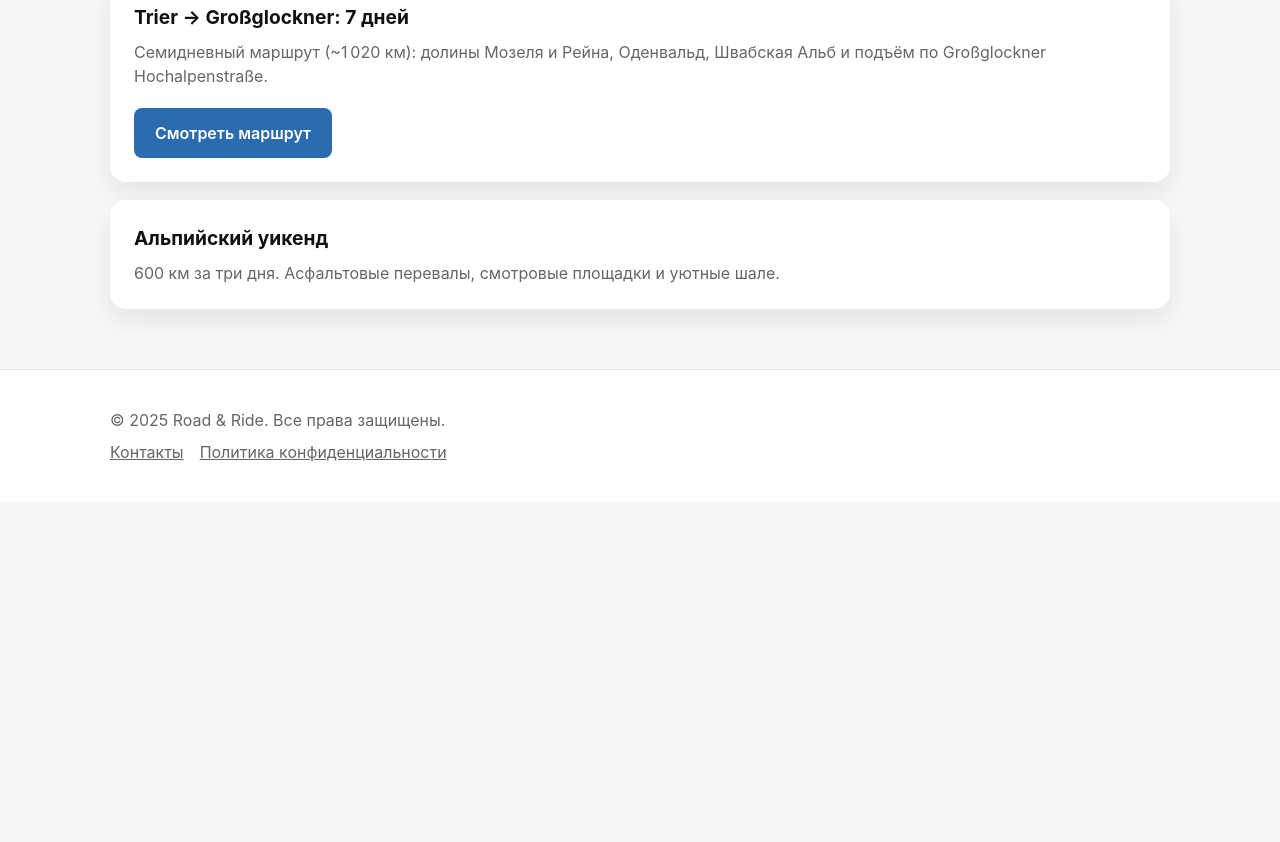
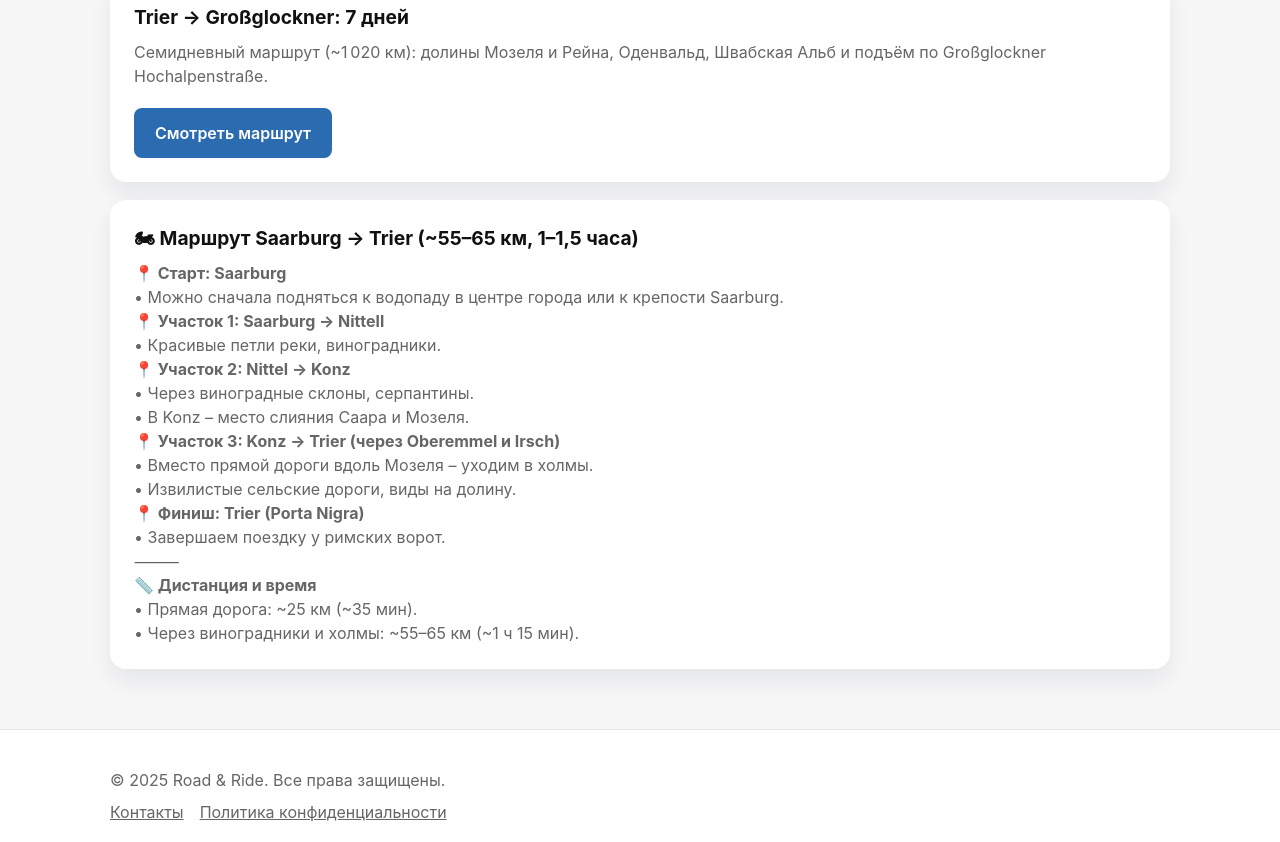
Before and after one commit to spetrin/road-ride-site, a plain HTML site: page trips.html in a window 1280 px wide. Shown: the part 568-1410 px from the top of the page. Before the commit the page ends 1070 px from the top, so only its background shows below. Drawn offline with Linux system fonts and the light colour scheme.

Commit message:
замена текста

```diff
--- a/trips.html
+++ b/trips.html
@@ -67,8 +67,14 @@
       </li>
       <li>
         <div class="trip-list-text">
-          <h3>Альпийский уикенд</h3>
-          <p>600 км за три дня. Асфальтовые перевалы, смотровые площадки и уютные шале.</p>
+          <h3>🏍 Маршрут Saarburg → Trier (~55–65 км, 1–1,5 часа)</h3>
+          <p><strong>📍 Старт: Saarburg</strong><br>• Можно сначала подняться к водопаду в центре города или к крепости Saarburg.</p>
+          <p><strong>📍 Участок 1: Saarburg → Nittell</strong><br>• Красивые петли реки, виноградники.</p>
+          <p><strong>📍 Участок 2: Nittel → Konz</strong><br>• Через виноградные склоны, серпантины.<br>• В Konz – место слияния Саара и Мозеля.</p>
+          <p><strong>📍 Участок 3: Konz → Trier (через Oberemmel и Irsch)</strong><br>• Вместо прямой дороги вдоль Мозеля – уходим в холмы.<br>• Извилистые сельские дороги, виды на долину.</p>
+          <p><strong>📍 Финиш: Trier (Porta Nigra)</strong><br>• Завершаем поездку у римских ворот.</p>
+          <p>⸻</p>
+          <p><strong>📏 Дистанция и время</strong><br>• Прямая дорога: ~25 км (~35 мин).<br>• Через виноградники и холмы: ~55–65 км (~1 ч 15 мин).</p>
         </div>
         <a class="btn btn-outline" href="#">Скоро подробнее</a>
       </li>
```
